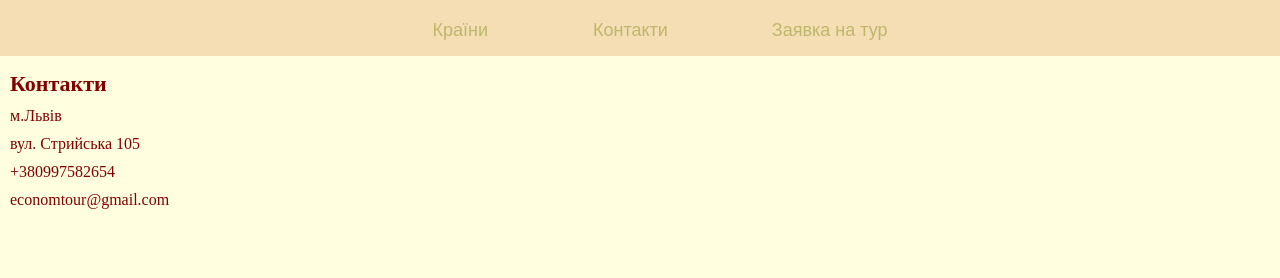
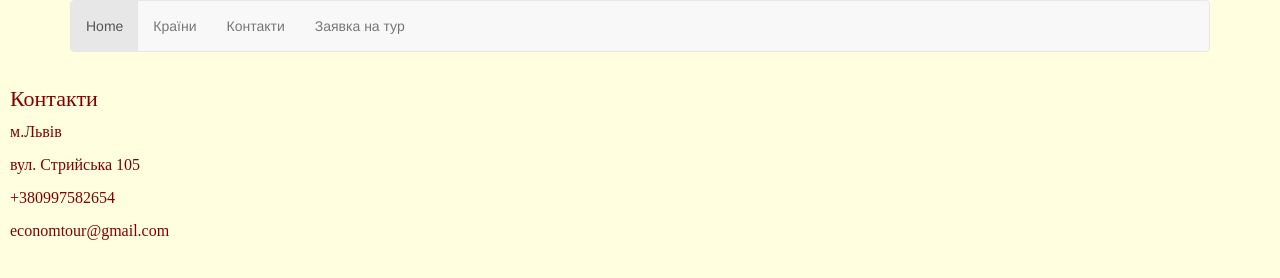
Before and after one commit to Anastasiiaerg/Web-Dev-2021, a website: page econom-tour-2021/contact.html in a window 1280 px wide. Drawn offline with nearby package versions, Linux system fonts and the light colour scheme.

Commit message:
виправила помилки

```diff
--- a/econom-tour-2021/contact.html
+++ b/econom-tour-2021/contact.html
@@ -5,25 +5,28 @@
     <meta charset="UTF-8">
     <meta http-equiv="X-UA-Compatible" content="IE=edge">
     <meta name="viewport" content="width=device-width, initial-scale=1.0">
+    <link href="https://maxcdn.bootstrapcdn.com/bootstrap/3.3.6/css/bootstrap.min.css" rel="stylesheet" type="text/css" />
     <link rel="stylesheet" href="styles/contact.css">
     <title>Contact</title>
 </head>
 
 <body>
-    <header>
-        <nav>
-            <ul>
-                <li>
-                    <a class="nav_link" href="countr.html">Країни </a>
+    <header class="container">
+        <nav class="navbar navbar-default" role="navigation">
+            <ul class="nav navbar-nav ">
+                <li class="active">
+                    <a href="index.html">Home</a>
                 </li>
                 <li>
-                    <a class="nav_link" href="contact.html">Контакти</a>
+                    <a href="countr.html">Країни</a>
                 </li>
                 <li>
-                    <a class="nav_link" href="application.html">Заявка на тур</a>
+                    <a href="contact.html">Контакти</a>
+                </li>
+                <li>
+                    <a href="application.html">Заявка на тур</a>
                 </li>
             </ul>
-        </nav>
     </header>
     <section>
         <div class="body_contact" style="padding-bottom: 10px;">
@@ -44,6 +47,8 @@
             </p>
         </div>
     </section>
+    <script src="https://code.jquery.com/jquery.min.js"></script>
+    <script src="https://maxcdn.bootstrapcdn.com/bootstrap/3.3.6/js/bootstrap.min.js"></script>
 </body>
 
 </html>
--- a/econom-tour-2021/styles/application.css
+++ b/econom-tour-2021/styles/application.css
@@ -11,24 +11,10 @@ body {
     padding-top: 15px;
 }
 
-.nav_link {
-    text-decoration: none;
-    padding: 50px;
-    font-size: 18px;
-    font-family: Arial, Helvetica, sans-serif;
-    color: #BDB76B;
-}
-
 li,
 ul {
     list-style-type: none;
     display: inline;
-}
-
-header {
-    padding-top: 20px;
-    padding-bottom: 15px;
-    background-color: #F5DEB3;
 }
 
 nav {
--- a/econom-tour-2021/styles/contact.css
+++ b/econom-tour-2021/styles/contact.css
@@ -7,24 +7,10 @@ h2 {
     text-align: center;
 }
 
-.nav_link {
-    text-decoration: none;
-    padding: 50px;
-    font-size: 18px;
-    font-family: Arial, Helvetica, sans-serif;
-    color: #BDB76B;
-}
-
 li,
 ul {
     list-style-type: none;
     display: inline;
-}
-
-header {
-    padding-top: 20px;
-    padding-bottom: 15px;
-    background-color: #F5DEB3;
 }
 
 nav {
--- a/econom-tour-2021/styles/countr.css
+++ b/econom-tour-2021/styles/countr.css
@@ -11,23 +11,9 @@ body {
     padding-top: 15px;
 }
 
-.nav_link {
-    text-decoration: none;
-    padding: 50px;
-    font-size: 18px;
-    font-family: Arial, Helvetica, sans-serif;
-    color: #BDB76B;
-}
-
 ul {
     list-style-type: none;
     margin: 0;
-}
-
-header {
-    padding-top: 20px;
-    padding-bottom: 15px;
-    background-color: #F5DEB3;
 }
 
 nav {
--- a/econom-tour-2021/styles/index.css
+++ b/econom-tour-2021/styles/index.css
@@ -11,23 +11,9 @@ body {
     padding-top: 15px;
 }
 
-.nav_link {
-    text-decoration: none;
-    padding: 50px;
-    font-size: 18px;
-    font-family: Arial, Helvetica, sans-serif;
-    color: #BDB76B;
-}
-
 ul {
     list-style-type: none;
     margin: 0;
-}
-
-header {
-    padding-top: 20px;
-    padding-bottom: 15px;
-    background-color: #F5DEB3;
 }
 
 nav {
```
Also changed, not shown: HTML51/lesson24/index.html (+22 -43 lines), econom-tour-2021/application.html (+13 -8 lines), econom-tour-2021/countr.html (+12 -10 lines).
